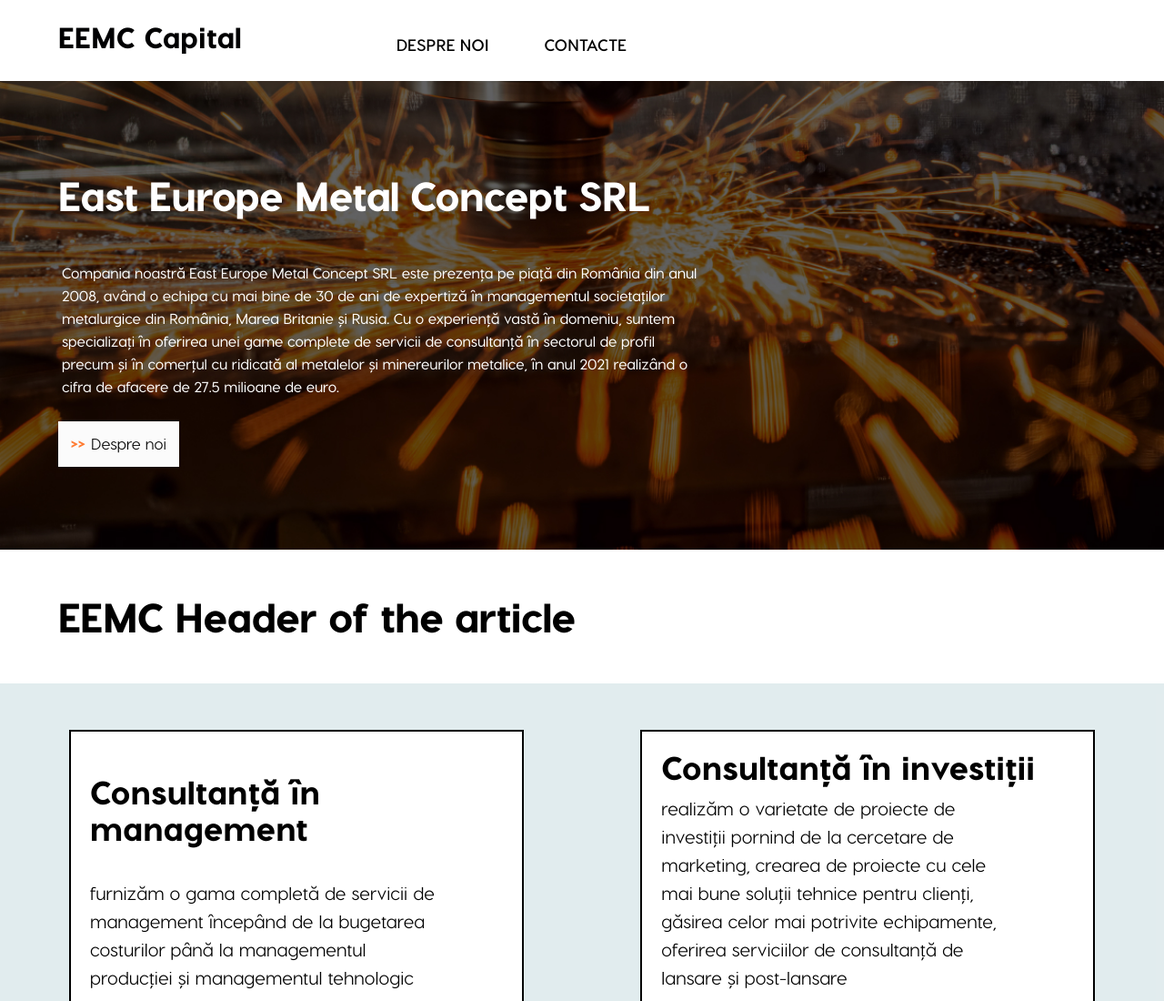
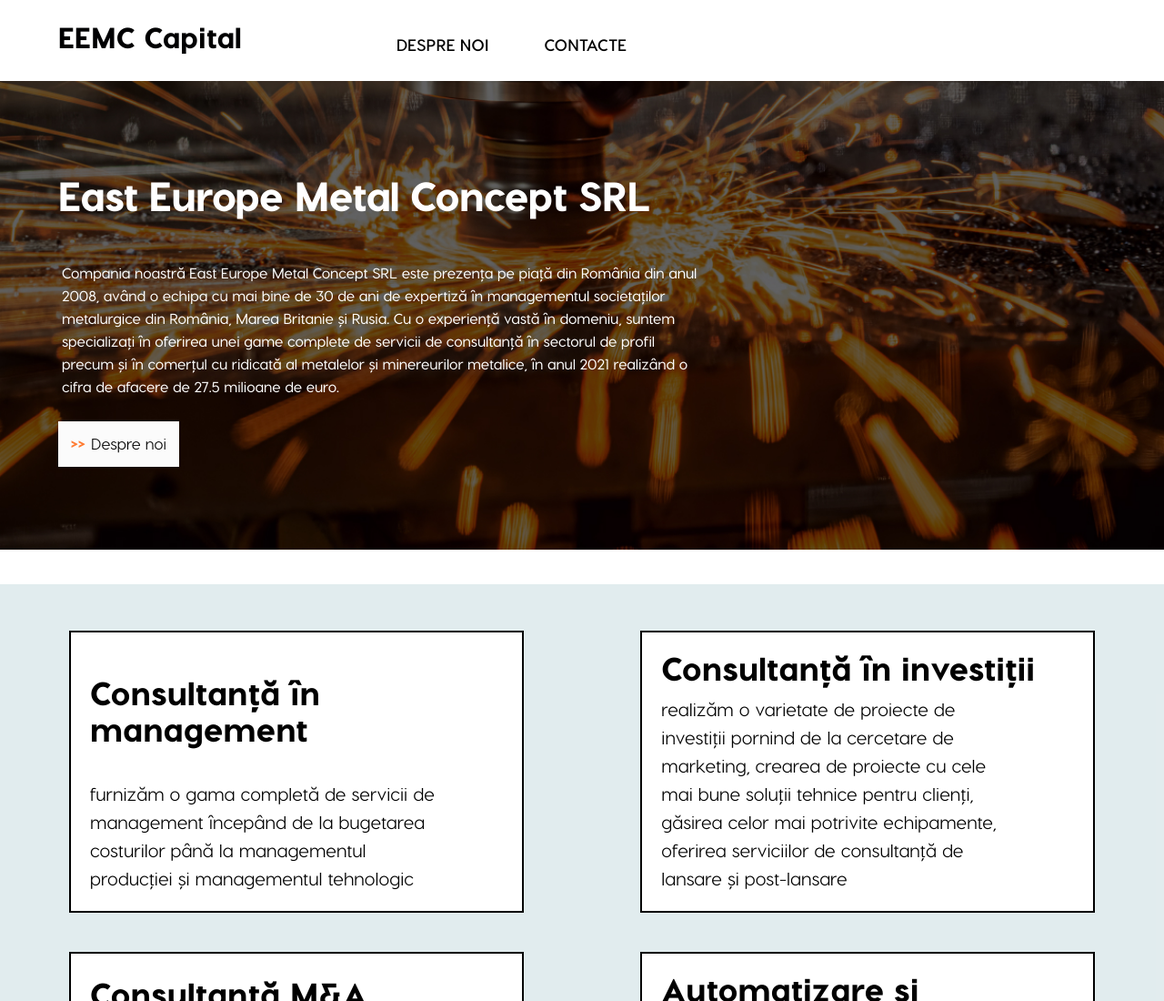
Before and after one commit to verkhoturov/eemc-capital-website, a website built with Parcel: page src/index.html in a window 1280 px wide. Shown: the top 1100 px of the page at 91% size. Built offline with nearby package versions, Linux system fonts and the light colour scheme.

Commit message:
update text #2

```diff
--- a/src/index.html
+++ b/src/index.html
@@ -48,7 +48,7 @@
     </section>
     <section class="about">
       <div class="content-container">
-        <h2 class="about__title title">EEMC Header of the article</h2>
+        <!-- h2 class="about__title title">EEMC Header of the article</h2 -->
         <!-- div class="about__text-wrapper">
           <p class="about__text">Our company East Europe Metal Concept SRL has been present on the Romanian market since
             2008, having a team with more than 30 years of experience in the management of metallurgical companies in
```
